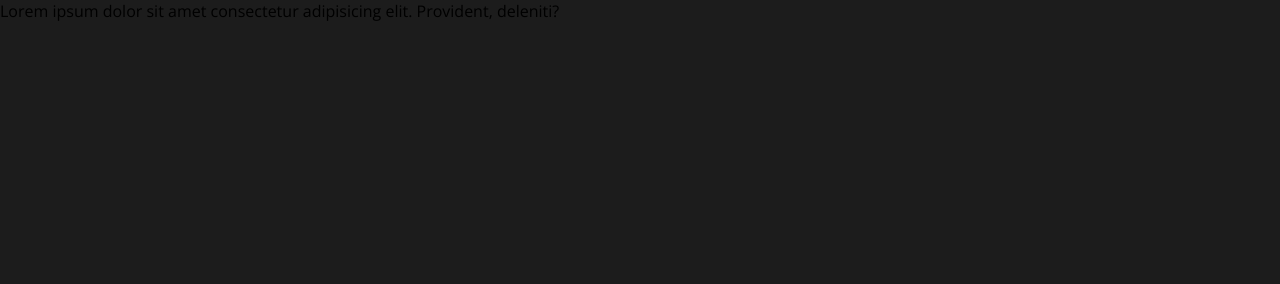
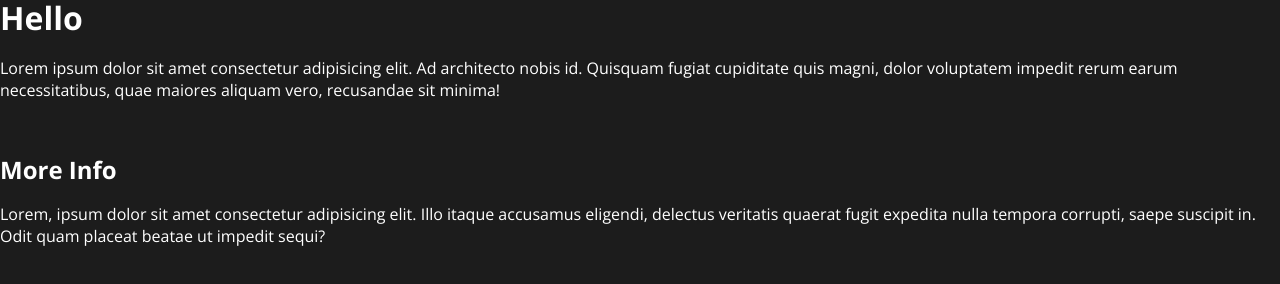
Before and after one commit to yujiseok/sass-responsive, a plain HTML site: page index.html in a window 1280 px wide. Drawn offline with nearby package versions, Linux system fonts and the light colour scheme.

Commit message:
layout grid

```diff
--- a/app/scss/globals/_colors.scss
+++ b/app/scss/globals/_colors.scss
@@ -2,5 +2,5 @@
 
 :root {
   --background-color: hsl(0, 0%, 11%);
-  --text-color: hsl(0, 0, 100%);
+  --text-color: #fff;
 }
--- /dev/null
+++ b/app/scss/layout/_grid.scss
@@ -0,0 +1,12 @@
+.grid {
+  display: grid;
+  grid-template-columns: 1fr;
+  grid-template-rows: auto auto;
+  gap: 40px;
+
+  &__main {
+  }
+
+  &__sidebar {
+  }
+}
--- /dev/null
+++ b/app/scss/layout/_index.scss
@@ -0,0 +1 @@
+@forward "grid";
--- a/app/scss/style.scss
+++ b/app/scss/style.scss
@@ -1 +1,2 @@
 @forward "globals";
+@forward "layout";
--- a/index.html
+++ b/index.html
@@ -15,7 +15,25 @@
     <title>Document</title>
   </head>
   <body>
-    Lorem ipsum dolor sit amet consectetur adipisicing elit. Provident,
-    deleniti?
+    <div class="grid">
+      <main class="grid__main">
+        <h1>Hello</h1>
+        <p>
+          Lorem ipsum dolor sit amet consectetur adipisicing elit. Ad architecto
+          nobis id. Quisquam fugiat cupiditate quis magni, dolor voluptatem
+          impedit rerum earum necessitatibus, quae maiores aliquam vero,
+          recusandae sit minima!
+        </p>
+      </main>
+      <aside class="grid__sidebar">
+        <h2>More Info</h2>
+        <p>
+          Lorem, ipsum dolor sit amet consectetur adipisicing elit. Illo itaque
+          accusamus eligendi, delectus veritatis quaerat fugit expedita nulla
+          tempora corrupti, saepe suscipit in. Odit quam placeat beatae ut
+          impedit sequi?
+        </p>
+      </aside>
+    </div>
   </body>
 </html>
```
Also changed, not shown: dist/css/style.css, 1 other file.
